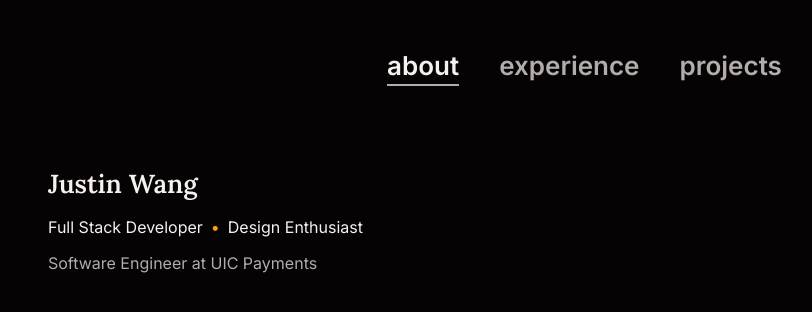
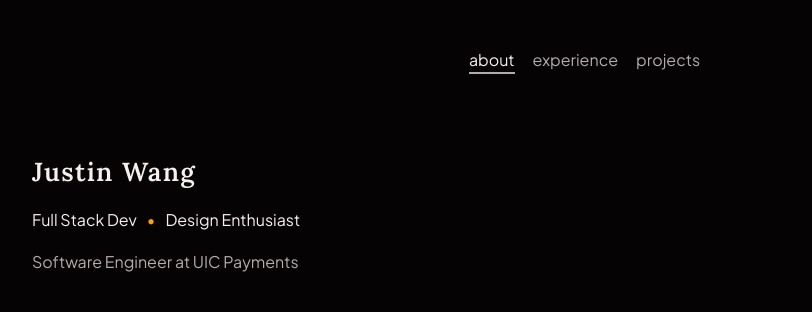
Before and after one commit to jwang9228/personal-site, a Next.js app: page /about in a window 1280 px wide. Shown: the top 312 px of the page, without its empty margins (48-860 px from the left). Built offline with nearby package versions, Linux system fonts and the light colour scheme.

Commit message:
Switch to jakarta sans as base font, lora as accent

```diff
--- a/src/app/components/RootLayout.jsx
+++ b/src/app/components/RootLayout.jsx
@@ -40,13 +40,13 @@ export default function RootLayout({children}) {
           animate-drop-down [animation-delay:0s] [animation-duration:0.7s]'
       >
       */}
-      <header className='flex justify-center w-full gap-x-5 tablet:gap-x-7 laptop:gap-x-10'>
+      <header className='flex justify-center w-full gap-base'>
         {tabs.map(tab => (
           <Link
             key={tab.label}
             href={tab.href}
             onClick={() => setActiveTab(tab.label)}
-            className={`group transition duration-200 text-base tablet:text-lg laptop:text-xl
+            className={`group transition duration-200
               ${activeTab === tab.label ? 'text-primary' : 'text-primary-muted'}`
             }
           >
--- a/src/app/components/about/About.jsx
+++ b/src/app/components/about/About.jsx
@@ -43,10 +43,10 @@ export default function About() {
 
   return (
     <main className='flex flex-col gap-y-6 laptop:gap-y-10'>
-      <header className='flex flex-col gap-section'>
-        <h1 className='text-xl font-accent'>Justin Wang</h1>
-        <section className='flex items-center gap-group'>
-          <h2>Full Stack Developer</h2>
+      <header className='flex flex-col gap-base'>
+        <h1 className='text-xl font-accent tracking-wider'>Justin Wang</h1>
+        <section className='flex items-center gap-sm'>
+          <h2>Full Stack Dev</h2>
           <h2 className='text-accent'>•</h2>
           <h2>Design Enthusiast</h2>
         </section>
--- a/src/app/globals.css
+++ b/src/app/globals.css
@@ -39,9 +39,13 @@
   font-weight: 600;
 }
 
+@utility text-glow {
+  text-shadow: 0 0 10px var(--color-accent);
+}
+
 /* Fonts */
 @theme {
-  --font-base: var(--font-inter), ui-sans-serif, system-ui, sans-serif;
+  --font-base: var(--font-plus_jakarta_sans), ui-sans-serif, system-ui, sans-serif;
   --font-accent: var(--font-lora), ui-serif, Georgia, serif;
 }
 
@@ -55,8 +59,9 @@
 
 /* Margins and Spacing */
 @theme {
-  --spacing-group: 0.5rem;
-  --spacing-section: 0.75rem;
+  --spacing-sm: 0.625rem;
+  --spacing-base: 1.125rem;
+  --spacing-lg: 1.5rem;
 }
 
 /* Application layout margins */
@@ -65,7 +70,7 @@
   flex-direction: column;
   height: 100dvh;
 
-  @apply px-10 tablet:px-12 laptop:px-16 desktop:px-24;
+  @apply px-8 tablet:px-10 laptop:px-14 desktop:px-20;
 
   @apply py-6 tablet:py-8 laptop:py-10 desktop:py-12;
 }
--- a/src/app/layout.jsx
+++ b/src/app/layout.jsx
@@ -1,16 +1,16 @@
-import { Inter, Lora } from 'next/font/google';
+import { Lora, Plus_Jakarta_Sans } from 'next/font/google';
 import './globals.css';
 import RootLayout from './components/RootLayout';
-
-const inter = Inter({
-  subsets: ['latin'],
-  variable: '--font-inter',
-  display: 'swap',
-});
 
 const lora = Lora({
   subsets: ['latin'],
   variable: '--font-lora',
+  display: 'swap',
+});
+
+const plus_jakarta_sans = Plus_Jakarta_Sans({
+  subsets: ['latin'],
+  variable: '--font-plus_jakarta_sans',
   display: 'swap',
 });
 
@@ -29,7 +29,7 @@ export const viewport = {
 
 export default function Layout({ children }) {
   return (
-    <html lang='en' className={`${inter.variable} ${lora.variable}`}>
+    <html lang='en' className={`${plus_jakarta_sans.variable} ${lora.variable}`}>
       <body className='font-base antialiased'>
         <RootLayout children={children} />
       </body>
```
